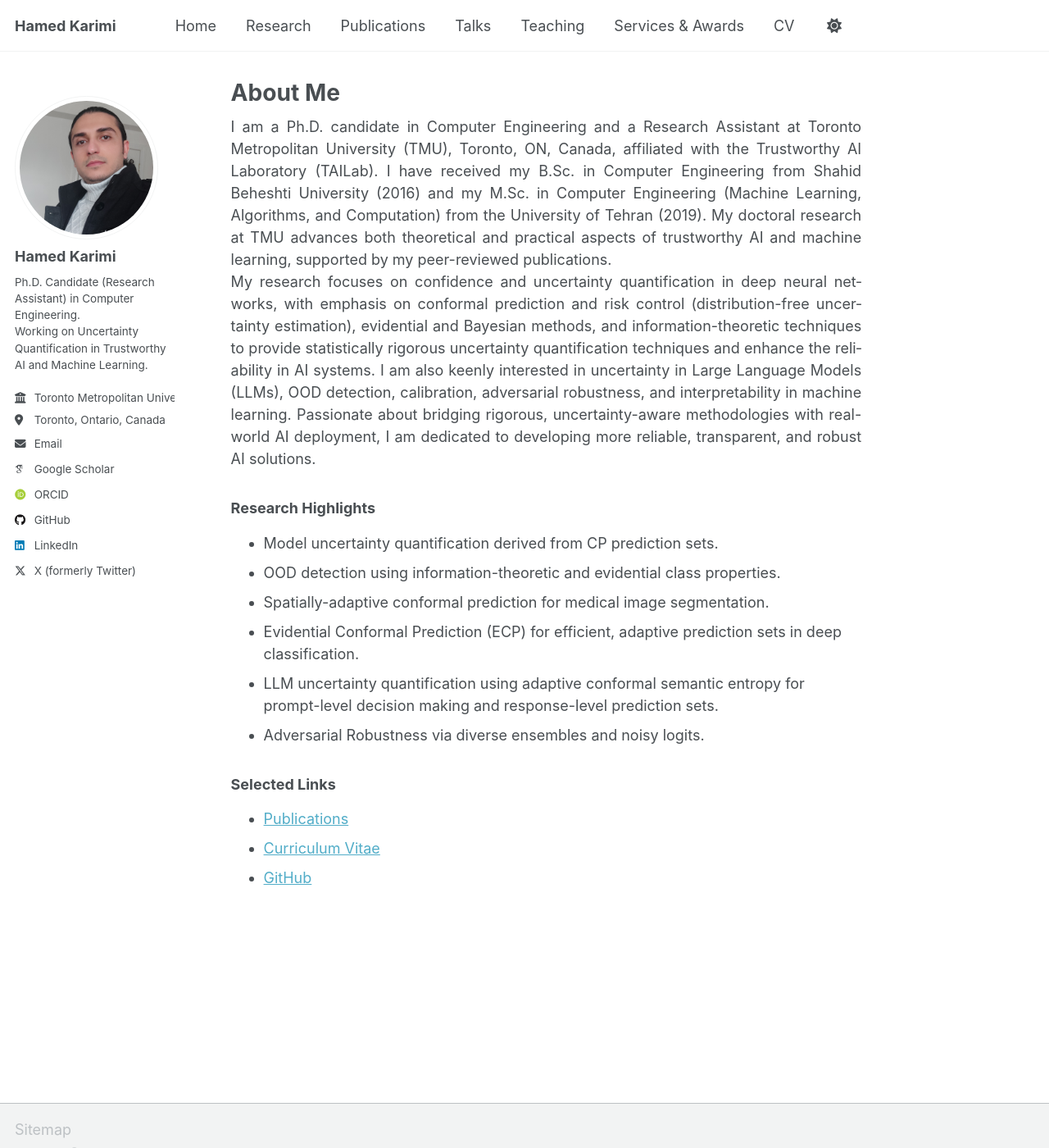
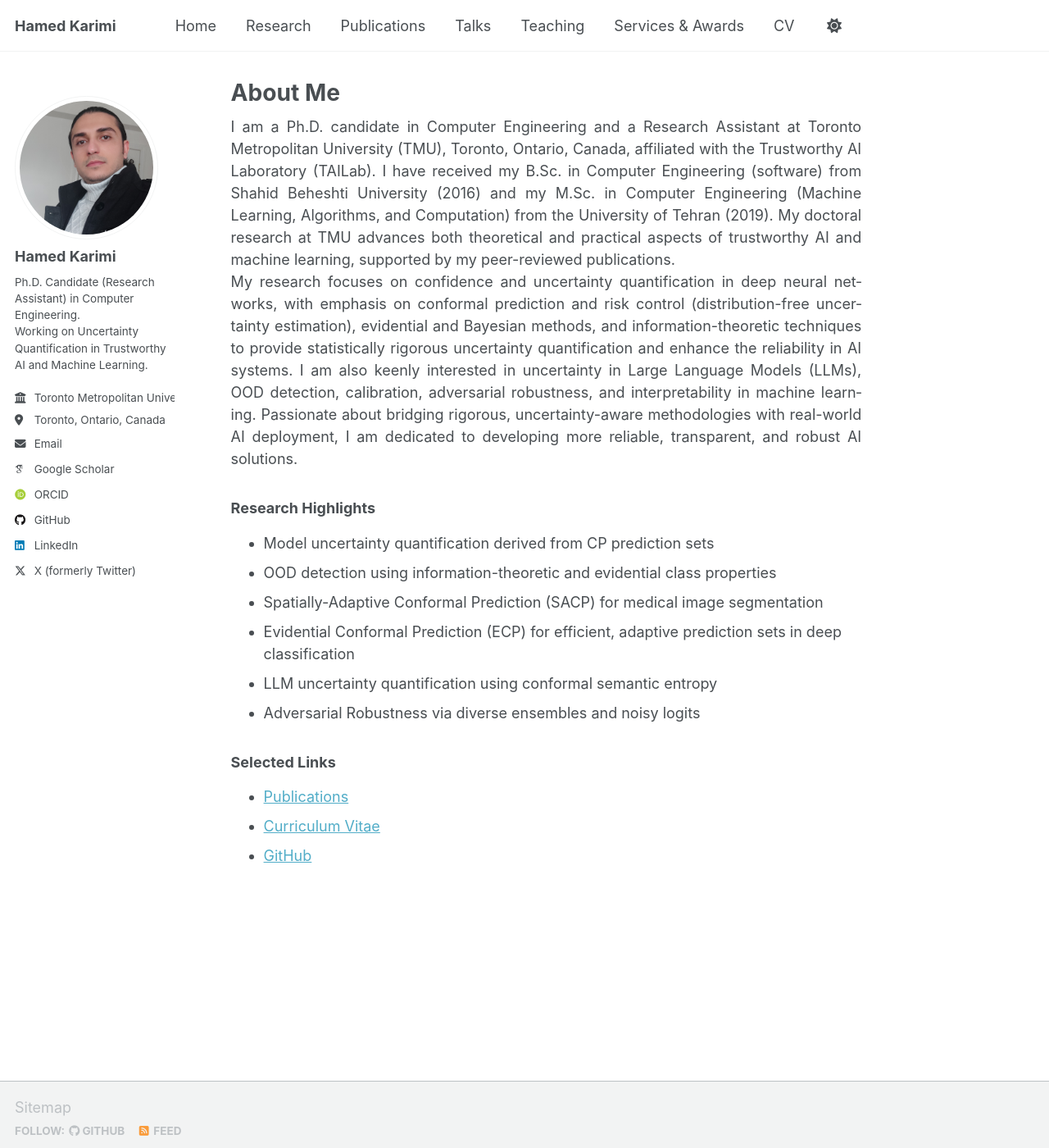
Before and after one commit to hamedmx/hamedmx.github.io, a Jekyll site: the page built from _pages/about.md, in a window 1280 px wide and 1400 px high. Shown: the whole window at 82% size. Built offline with Jekyll 4.4.1, drawn with Linux system fonts in a browser that asks for light colours; some web fonts are replaced; a script that is not in the unit is left out.

Commit message:
Update about.md

```diff
--- a/_pages/about.md
+++ b/_pages/about.md
@@ -8,17 +8,17 @@ redirect_from:
 ---
 
 <div class="justify-text">
-I am a Ph.D. candidate in Computer Engineering and a Research Assistant at Toronto Metropolitan University (TMU), Toronto, ON, Canada, affiliated with the Trustworthy AI Laboratory (TAILab). I have received my B.Sc. in Computer Engineering from Shahid Beheshti University (2016) and my M.Sc. in Computer Engineering (Machine Learning, Algorithms, and Computation) from the University of Tehran (2019). My doctoral research at TMU advances both theoretical and practical aspects of trustworthy AI and machine learning, supported by my peer-reviewed publications.<br>My research focuses on confidence and uncertainty quantification in deep neural networks, with emphasis on conformal prediction and risk control (distribution-free uncertainty estimation), evidential and Bayesian methods, and information-theoretic techniques to provide statistically rigorous uncertainty quantification techniques and enhance the reliability in AI systems. I am also keenly interested in uncertainty in Large Language Models (LLMs), OOD detection, calibration, adversarial robustness, and interpretability in machine learning.
+I am a Ph.D. candidate in Computer Engineering and a Research Assistant at Toronto Metropolitan University (TMU), Toronto, Ontario, Canada, affiliated with the Trustworthy AI Laboratory (TAILab). I have received my B.Sc. in Computer Engineering (software) from Shahid Beheshti University (2016) and my M.Sc. in Computer Engineering (Machine Learning, Algorithms, and Computation) from the University of Tehran (2019). My doctoral research at TMU advances both theoretical and practical aspects of trustworthy AI and machine learning, supported by my peer-reviewed publications.<br>My research focuses on confidence and uncertainty quantification in deep neural networks, with emphasis on conformal prediction and risk control (distribution-free uncertainty estimation), evidential and Bayesian methods, and information-theoretic techniques to provide statistically rigorous uncertainty quantification and enhance the reliability in AI systems. I am also keenly interested in uncertainty in Large Language Models (LLMs), OOD detection, calibration, adversarial robustness, and interpretability in machine learning.
 Passionate about bridging rigorous, uncertainty-aware methodologies with real-world AI deployment, I am dedicated to developing more reliable, transparent, and robust AI solutions.
 </div>
 
 ### Research Highlights
-- Model uncertainty quantification derived from CP prediction sets.
-- OOD detection using information-theoretic and evidential class properties.
-- Spatially-adaptive conformal prediction for medical image segmentation.
-- Evidential Conformal Prediction (ECP) for efficient, adaptive prediction sets in deep classification.
-- LLM uncertainty quantification using adaptive conformal semantic entropy for prompt-level decision making and response-level prediction sets.
-- Adversarial Robustness via diverse ensembles and noisy logits.
+- Model uncertainty quantification derived from CP prediction sets
+- OOD detection using information-theoretic and evidential class properties
+- Spatially-Adaptive Conformal Prediction (SACP) for medical image segmentation
+- Evidential Conformal Prediction (ECP) for efficient, adaptive prediction sets in deep classification
+- LLM uncertainty quantification using conformal semantic entropy
+- Adversarial Robustness via diverse ensembles and noisy logits
 
 ### Selected Links
 - [Publications](/publications/)
```
